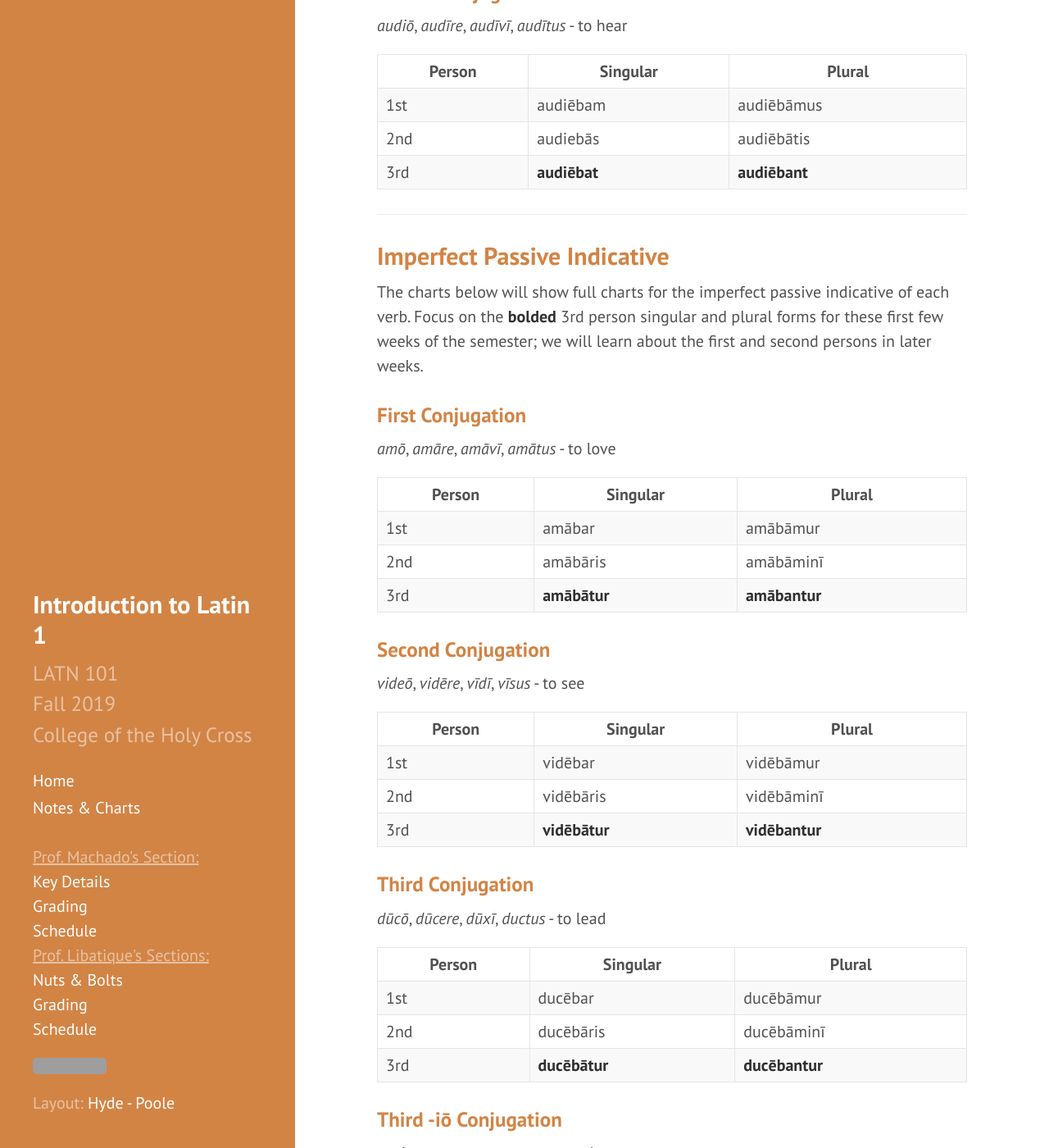
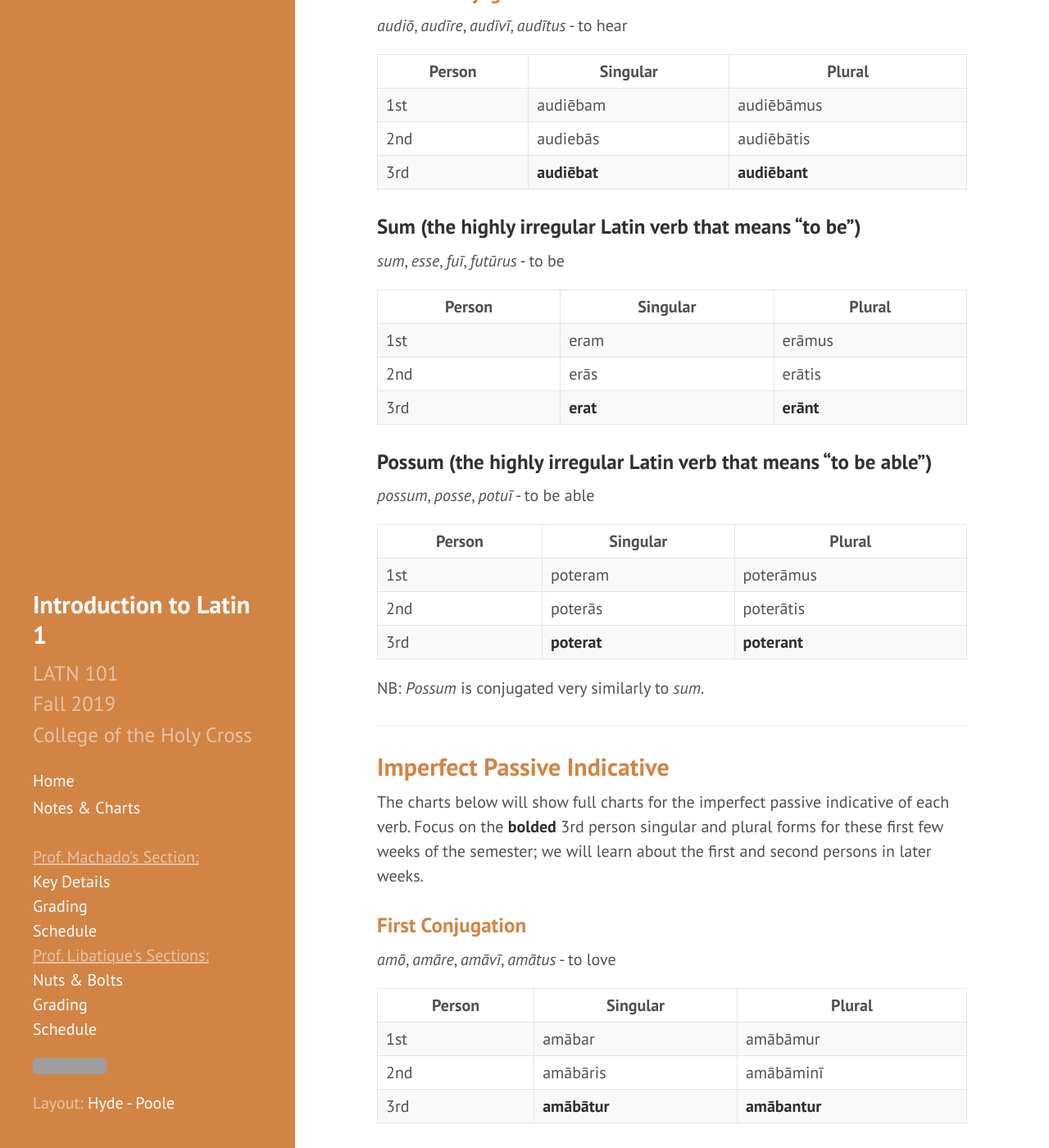
Before and after one commit to DLibatique/LATN102-S20, a Jekyll site: the page built from charts/02-impf-ind.md, in a window 1280 px wide and 1400 px high, scrolled down 1737 px. Shown: the whole window at 82% size. Built offline with Jekyll 4.4.1, drawn with Linux system fonts in a browser that asks for light colours; some of the changed text lies outside the part shown; grey boxes are pictures that could not be loaded.

Commit message:
Added imperfect of sum and possum

```diff
--- a/charts/02-impf-ind.md
+++ b/charts/02-impf-ind.md
@@ -64,6 +64,28 @@ The charts below will show full charts for the imperfect active indicative of ea
 | 2nd  | audiebās        | audiēbātis       |
 | 3rd  | **audiēbat**        | **audiēbant**     |
 
+### Sum (the highly irregular Latin verb that means "to be")
+
+*sum*, *esse*, *fuī*, *futūrus* - to be
+
+| Person      | Singular |Plural |
+| ----------- | ----------- | ----------- |
+| 1st   | eram       | erāmus      |
+| 2nd  | erās        | erātis       |
+| 3rd  | **erat**        | **erānt**     |
+
+### Possum (the highly irregular Latin verb that means "to be able")
+
+*possum*, *posse*, *potuī* - to be able
+
+| Person      | Singular |Plural |
+| ----------- | ----------- | ----------- |
+| 1st   | poteram       | poterāmus      |
+| 2nd  | poterās        | poterātis       |
+| 3rd  | **poterat**        | **poterant**     |
+
+NB: *Possum* is conjugated very similarly to *sum*.
+
 <hr>
 
 ## <a name="impfpass">Imperfect Passive Indicative</a>
@@ -120,4 +142,6 @@ The charts below will show full charts for the imperfect passive indicative of e
 | 2nd  | audiebāris        | audiēbāminī       |
 | 3rd  | **audiēbātur**        | **audiēbantur**     |
 
+NB: *Sum* and *Possum* have no passive forms. Why do you think that might be?
+
 <hr>
```
